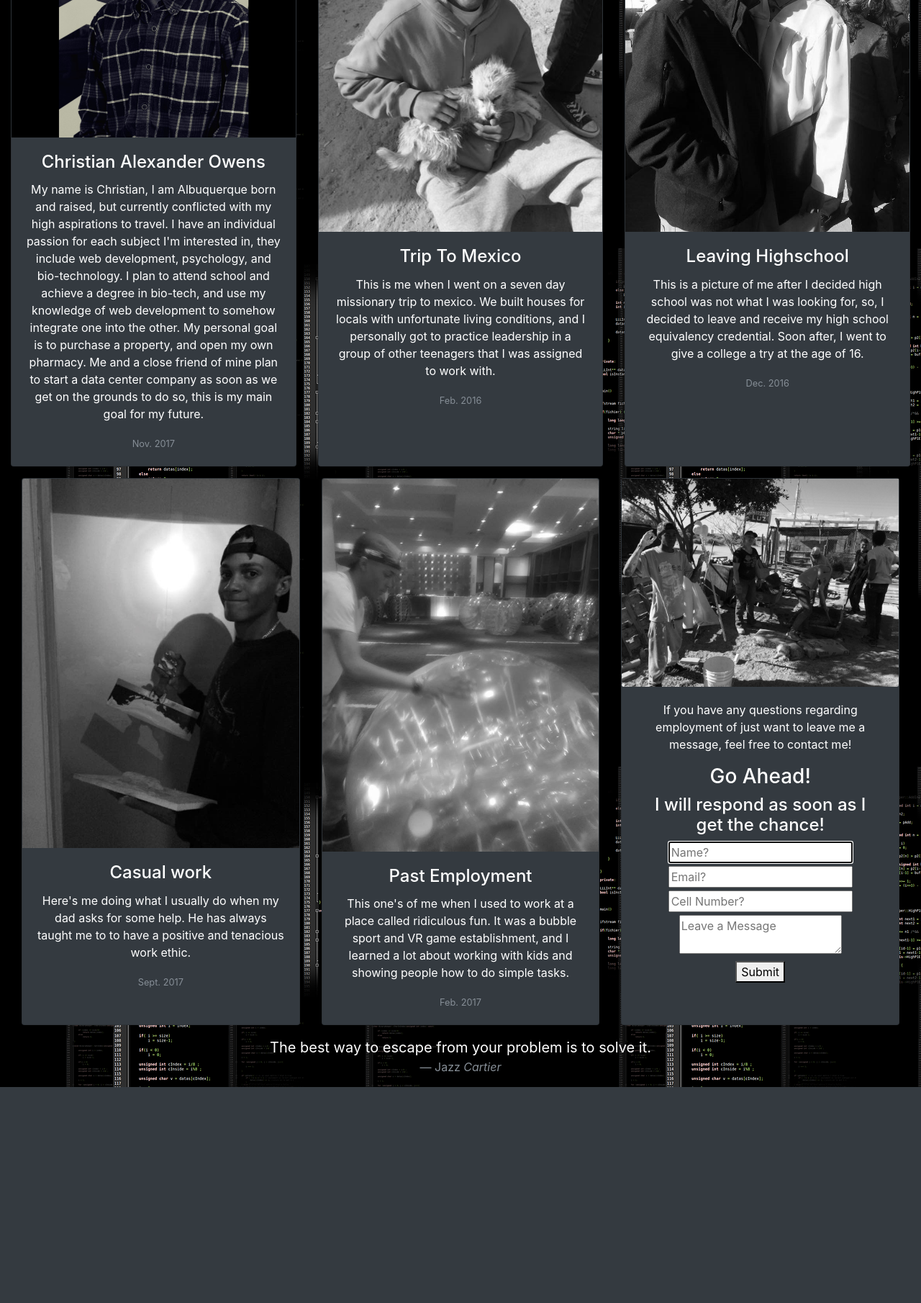
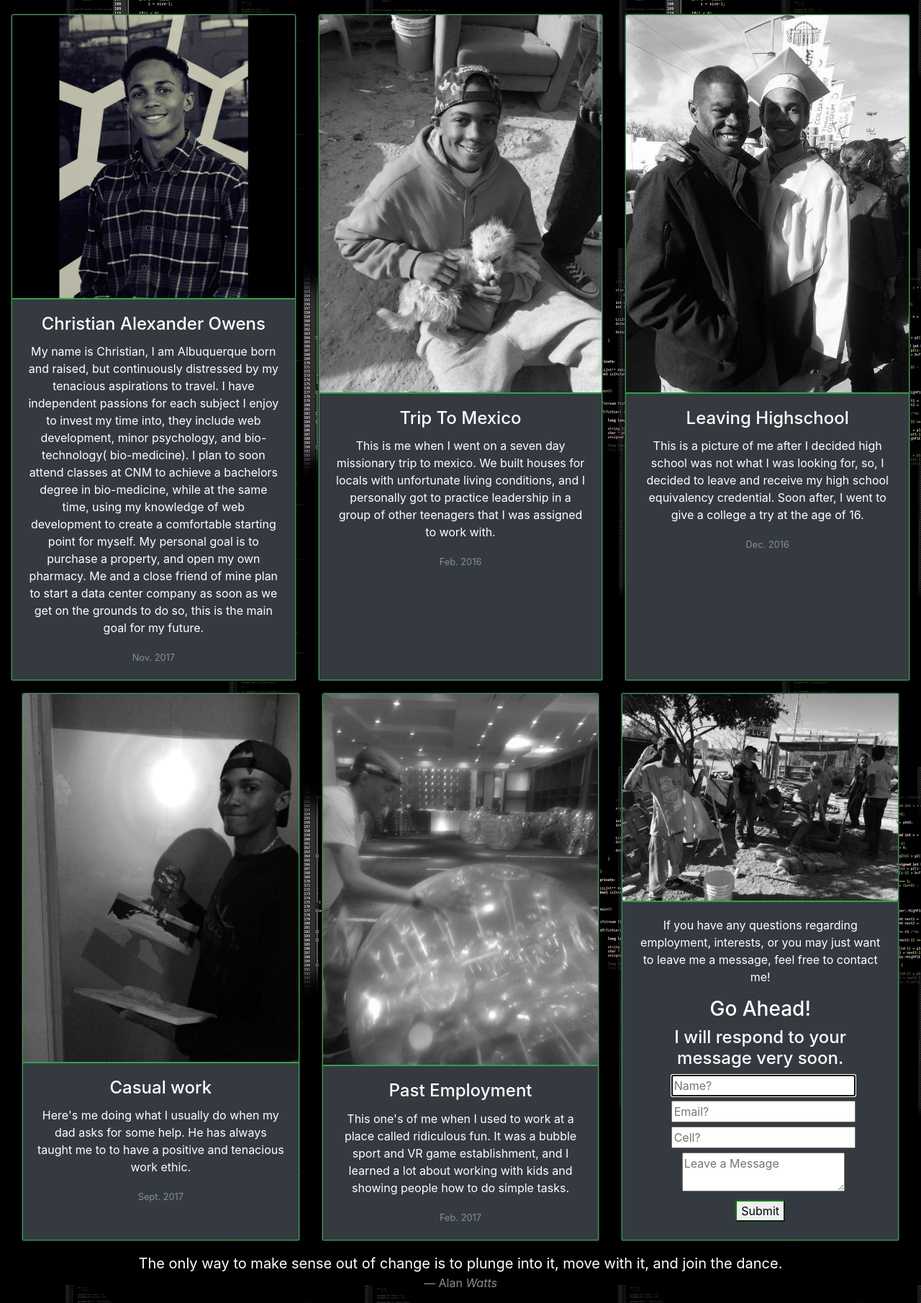
Before and after one commit to ChrisOwens505/personalwebsiteproject, a PHP site: page / in a window 1280 px wide. Shown: the part 375-2185 px from the top of the page at 72% size. Before the commit the page ends 1885 px from the top, so only its background shows below. Run offline with PHP 8.4, Linux system fonts and the light colour scheme; some libraries are stand-ins or nearby versions.

Commit message:
made images have green border

```diff
--- a/public_html/css/stylesheet.css
+++ b/public_html/css/stylesheet.css
@@ -15,6 +15,8 @@ body{
 	color: white;
 	border: medium;
 	background-image: url("../images/othercode.png");
+	background-attachment: fixed;
+
 }
 .ul{
 	text-align: left;
@@ -27,10 +29,15 @@ body{
 	text-align: center;
 	text-decoration: none;
 }
-.parallax-container {
+.media {
 	height: 100%;
 	margin-bottom: 20px;
 }
 .mind{
-	margin-bottom: 4px;
+	margin-top: 4px;
+	margin-bottom: 6px;
+	margin-left: 8px;
 }
+.submit{
+	border-color: green;
+}
--- a/public_html/index.php
+++ b/public_html/index.php
@@ -18,7 +18,7 @@
 	</head>
 	<body class="text">
 
-		<nav class="navbar navbar-expand-lg navbar-light bg-dark mb-3" >
+		<nav class="navbar navbar-expand-lg navbar-light bg-dark mb-3 border border-success" >
 			<button class="navbar-toggler navbar-toggler-right" type="button" data-toggle="collapse" data-target="#navbarTogglerDemo02" aria-controls="navbarTogglerDemo02" aria-expanded="false" aria-label="Toggle navigation">
 
 				<span class="navbar-toggler-icon"></span>
@@ -27,9 +27,6 @@
 			<a class="navbar-brand text-white" href="https://bootcamp-coders.cnm.edu/~cowens17/personalwebsiteproject/public_html/documentation/milestone-1.php#!">C.O</a>
 			<div class="collapse navbar-collapse" id="navbarTogglerDemo02">
 				<ul class="navbar-nav mr-auto mt-2 mt-md-0">
-					<li class="nav-item active">
-						<a class="nav-link text-white" href="documentation/christianowensresume.pdf">Résumé<span class="sr-only">(current)</span></a>
-					</li>
 					<li>
 						<a class="nav-link fa fa-github text-white" href="https://github.com/ChrisOwens505" target="_blank"><span class="sr-only">(current)</span></a>
 					</li>
@@ -42,37 +39,45 @@
 					<li>
 						<a class="nav-link fa fa-twitter text-white" href="https://twitter.com/C0derChris" target="_blank"><span class="sr-only">(current)</span></a>
 					</li>
+					<li class="nav-item active">
+						<a class="nav-link text-white" href="documentation/christianowensresume.pdf">Résumé<span class="sr-only">(current)</span></a>
+					</li>
 				</ul>
 			</div>
 		</nav>
-		<div class="parallax-container">
-			<div class="parallax"><img src="images/programmar.jpeg"></div>
+		<div class="media">
+			<img class="mr-3" src="images/awatts.jpg" alt="Alan Watts">
+			<div class="media-body">
+				<h5 class="mt-0">The Dream Of Life.</h5>
+				<p>
+					If you awaken from this illusion and you understand that black implies white, self implies other, life implies death (or shall I say death implies life?), you can feel yourself – not as a stranger in the world, not as something here on probation, not as something that has arrived here by fluke - but you can begin to feel your own existence as absolutely fundamental.
+				</p>
+				<p>~ Alan Watts</p>
+			</div>
 		</div>
 		<div class="container-fluid">
 			<div class="row">
 				<div class="col">
 					<div class="card-deck">
 						<div class="card text-white bg-dark mb-3">
-							<img class="card-img-top" src="images/me.jpeg" alt="Card image cap">
-							<div class="card-body">
+							<img class="card-img-top border border-success" src="images/me.jpeg" alt="Card image cap">
+							<div class="card-body border border-success">
 								<h4 class="card-title">Christian Alexander Owens</h4>
-								<p class="card-text">My name is Christian, I am Albuquerque born and raised, but currently conflicted with my high                                                 aspirations to travel. I have an individual passion for each subject I'm interested in, they include web development, psychology, and bio-technology. I plan to attend school and achieve a degree in bio-tech, and use my knowledge of web development to somehow integrate one into the other. My personal goal is
-									to purchase a property, and open my own pharmacy. Me and a close friend of mine plan to start a data center company as soon as we get on the grounds to do so, this is my main goal
-									for my future.</p>
+								<p class="card-text">My name is Christian, I am Albuquerque born and raised, but continuously distressed by my tenacious                                                 aspirations to travel. I have independent passions for each subject I enjoy to invest my time into, they include web development, minor psychology, and bio-technology( bio-medicine). I plan to soon attend classes at CNM to achieve a bachelors degree in bio-medicine, while at the same time, using my knowledge of web development to create a comfortable starting point for myself. My personal goal is to purchase a property, and open my own pharmacy. Me and a close friend of mine plan to start a data center company as soon as we get on the grounds to do so, this is the main goal for my future.</p>
 								<p class="card-text"><small class="text-muted">Nov. 2017</small></p>
 							</div>
 						</div>
 						<div class="card text-white bg-dark mb-3">
-							<img class="card-img-top" src="images/meandelchapo.jpeg" alt="Card image cap">
-							<div class="card-body">
+							<img class="card-img-top border border-success" src="images/meandelchapo.jpeg" alt="Card image cap">
+							<div class="card-body border border-success">
 								<h4 class="card-title">Trip To Mexico</h4>
 								<p class="card-text">This is me when I went on a seven day missionary trip to mexico. We built houses for locals with unfortunate living conditions, and I personally got to practice leadership in a group of other teenagers that I was assigned to work with.</p>
 								<p class="card-text"><small class="text-muted">Feb. 2016</small></p>
 							</div>
 						</div>
 						<div class="card text-white bg-dark mb-3">
-							<img class="card-img-top" src="images/meandmydad.jpeg" alt="Card image cap">
-							<div class="card-body">
+							<img class="card-img-top border border-success" src="images/meandmydad.jpeg" alt="Card image cap">
+							<div class="card-body border border-success">
 								<h4 class="card-title">Leaving Highschool</h4>
 								<p class="card-text">This is a picture of me after I decided high school was not what I was looking for, so, I decided to leave and receive my high school equivalency credential. Soon after, I went to give a college a try at the age of 16. </p>
 								<p class="card-text"><small class="text-muted">Dec. 2016</small></p>
@@ -87,31 +92,31 @@
 		<div class="col">
 			<div class="card-deck">
 				<div class="card text-white bg-dark mb-3">
-					<img class="card-img-top" src="images/itsjustdrywall.jpeg" alt="Card image cap">
-					<div class="card-body">
+					<img class="card-img-top border border-success" src="images/itsjustdrywall.jpeg" alt="Card image cap">
+					<div class="card-body border border-success">
 						<h4 class="card-title">Casual work</h4>
 						<p class="card-text">Here's me doing what I usually do when my dad asks for some help. He has always taught me to to have a positive and tenacious work ethic.</p>
 						<p class="card-text"> <small class="text-muted">Sept. 2017</small></p>
 					</div>
 				</div>
 				<div class="card text-white bg-dark mb-3">
-					<img class="card-img-top" src="images/pastwork.jpeg">
-					<div class="card-body">
+					<img class="card-img-top border border-success" src="images/pastwork.jpeg">
+					<div class="card-body border border-success">
 						<h4 class="card-title">Past Employment</h4>
 						<p class="card-text">This one's of me when I used to work at a place called ridiculous fun. It was a bubble sport and VR game establishment, and I learned a lot about working with kids and showing people how to do simple tasks. </p>
 						<p class="card-text"><small class="text-muted">Feb. 2017</small></p>
 					</div>
 				</div>
 				<div class="card text-white bg-dark mb-3">
-					<img class="card-img-bottom" src="images/meinpaint.jpeg" >
-					<div class="card-body">
+					<img class="card-img-bottom border border-success" src="images/meinpaint.jpeg" >
+					<div class="card-body border border-success">
 						<p>
-							If you have any questions regarding employment of just want to leave me a message, feel free to contact me!
+							If you have any questions regarding employment, interests, or you may just want to leave me a message, feel free to contact me!
 						</p>
 						<div class="container">
 							<form id="contact" action="" method="post">
 								<h3>Go Ahead!</h3>
-								<h4>I will respond as soon as I get the chance!</h4>
+								<h4>I will respond to your message very soon.</h4>
 								<fieldset class="mind">
 									<input placeholder="Name?" type="text" tabindex="1" required autofocus>
 								</fieldset>
@@ -119,13 +124,13 @@
 									<input placeholder="Email?" type="email" tabindex="2" required>
 								</fieldset>
 								<fieldset class="mind">
-									<input placeholder="Cell Number?" type="tel" tabindex="3" required>
+									<input placeholder="Cell?" type="tel" tabindex="3" required>
 								</fieldset>
 								<fieldset class="mind">
 									<textarea placeholder="Leave a Message" tabindex="5" required></textarea>
 								</fieldset>
 								<fieldset>
-									<button name="submit" type="submit" id="contact-submit" data-submit="...Sending">Submit</button>
+									<button name="submit" type="submit" id="contact-submit" class="submit" data-submit="...Sending">Submit</button>
 								</fieldset>
 							</form>
 						</div>
@@ -137,8 +142,8 @@
 </div>
 
 		<blockquote class="blockquote">
-			<p class="mb-0 text-white">The best way to escape from your problem is to solve it.</p>
-			<footer class="blockquote-footer">Jazz <cite title="Source Title">Cartier</cite></footer>
+			<p class="mb-0 text-white">The only way to make sense out of change is to plunge into it, move with it, and join the dance.</p>
+			<footer class="blockquote-footer">Alan<cite title="Source Title"> Watts</cite></footer>
 		</blockquote>
 	</body>
 </html>
```
